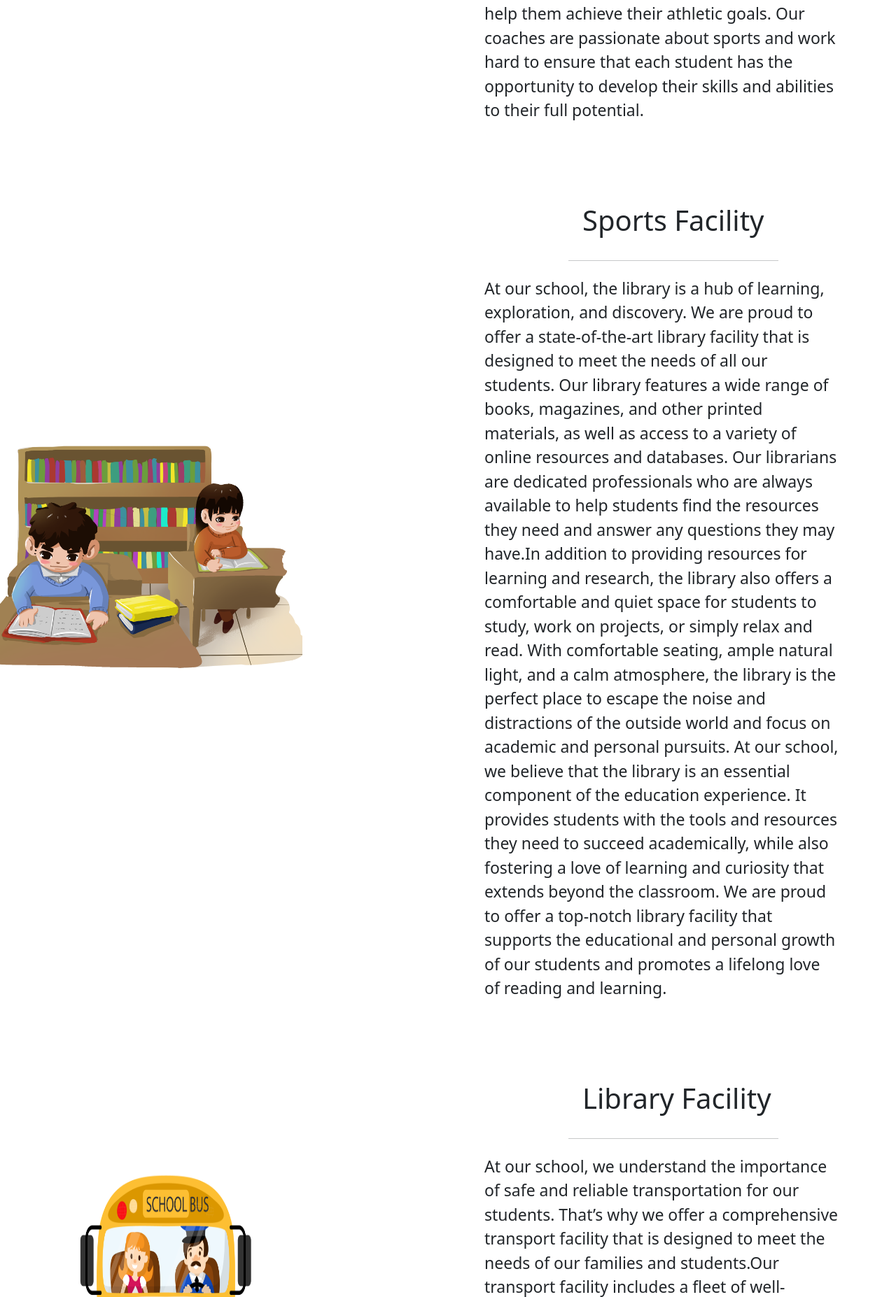
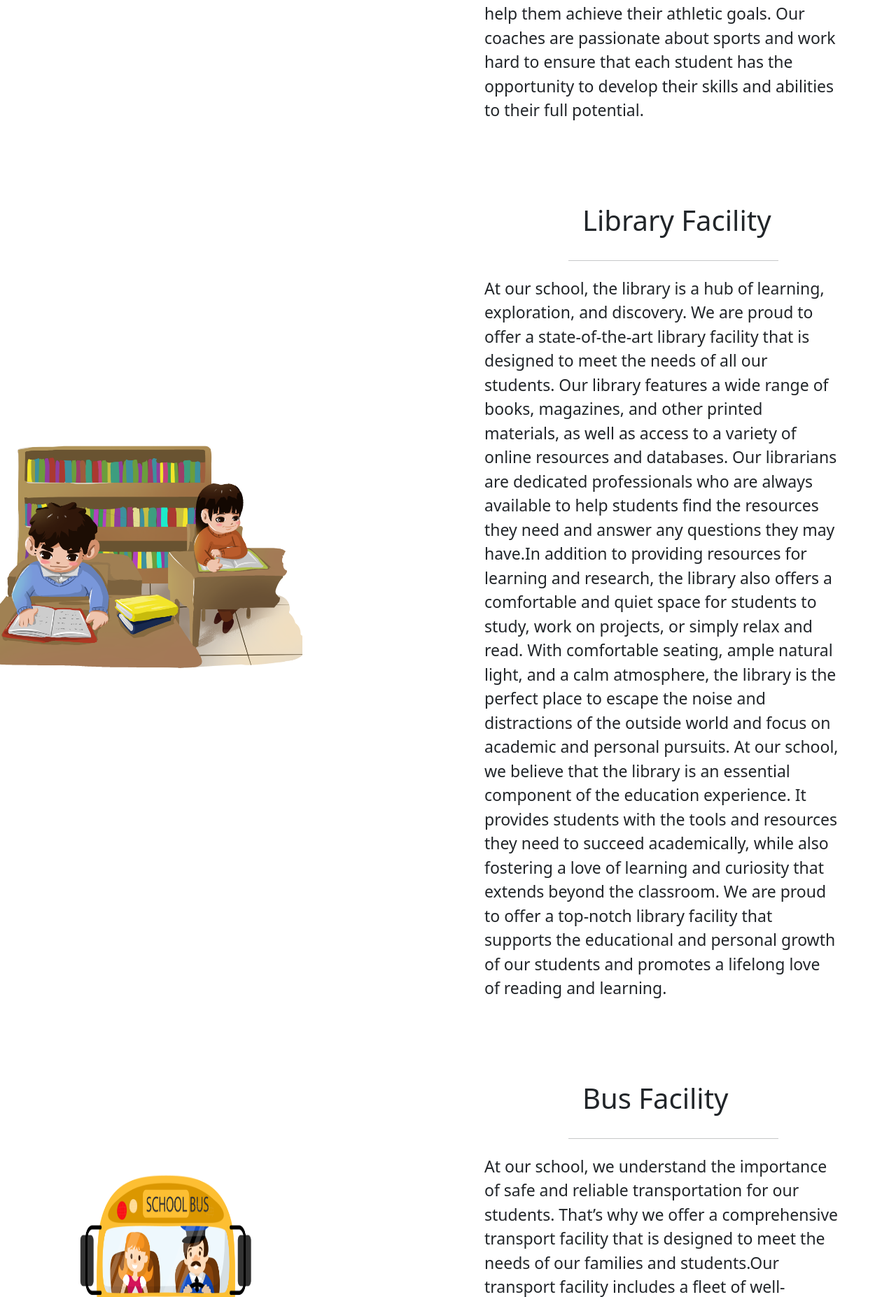
Before and after one commit to alokranjan5207/school, a Django app: page /about/ in a window 1280 px wide. Shown: the part 895-2749 px from the top of the page at 70% size. Run offline with Django 4.2, Linux system fonts and the light colour scheme; some libraries are stand-ins or nearby versions.

Commit message:
all working

```diff
--- a/app1/templates/about.html
+++ b/app1/templates/about.html
@@ -90,13 +90,15 @@
         </p>
       </div>
     </div>
+
+
     <!-- page-2 -->
     <div class="container">
       <div class="left">
         <img src="{% static 'images/library.png' %}" alt="" />
       </div>
       <div class="right">
-        <h1 id="sf">Sports Facility</h1>
+        <h1 id="sf">Library Facility</h1>
         <br />
         <hr id="hr" />
         <p>
@@ -129,7 +131,7 @@
         <img src="{% static 'images/bus.png' %}" alt="" />
       </div>
       <div class="right">
-        <h1 id="sf">Library Facility</h1>
+        <h1 id="sf">Bus Facility</h1>
         <br />
         <hr id="hr" />
         <p>
```
